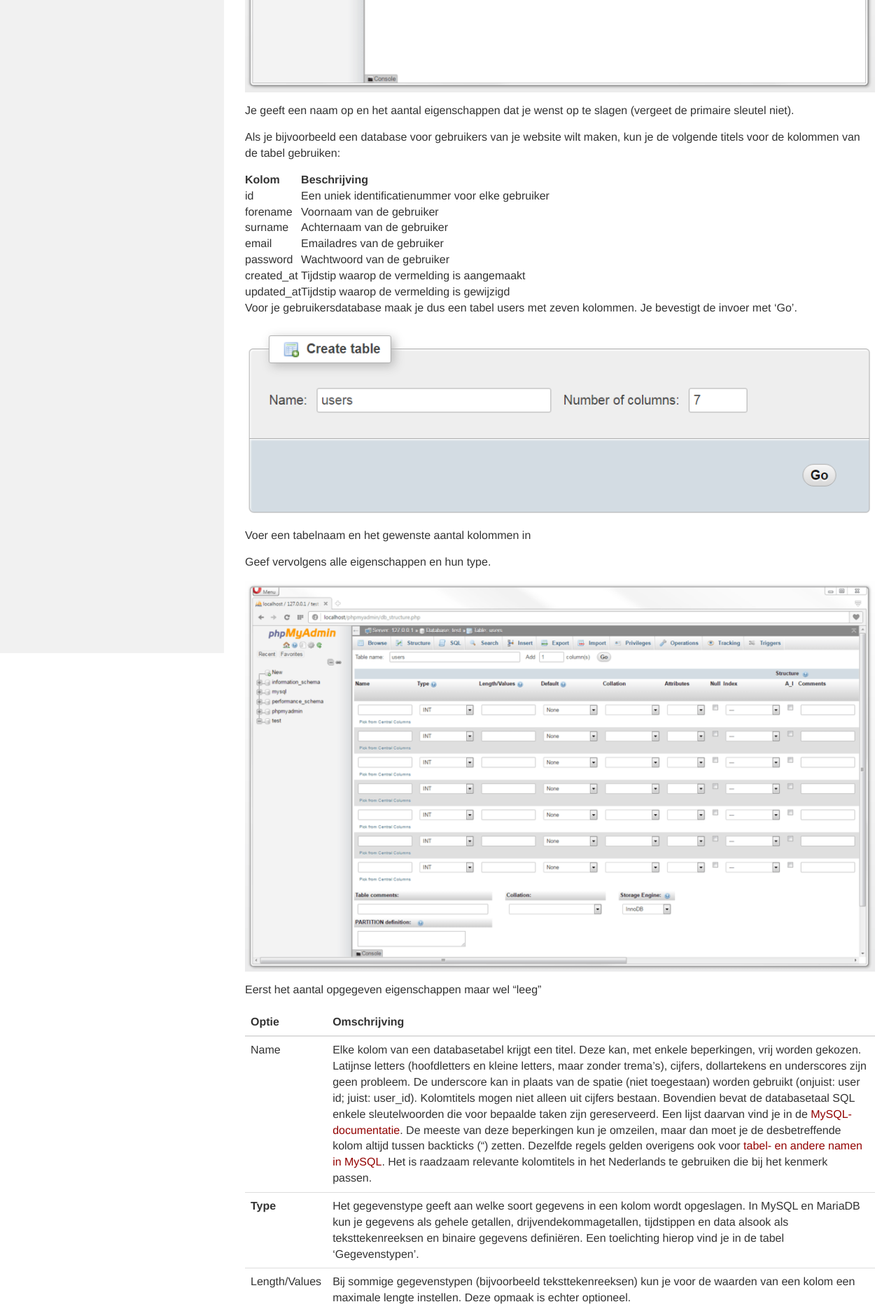
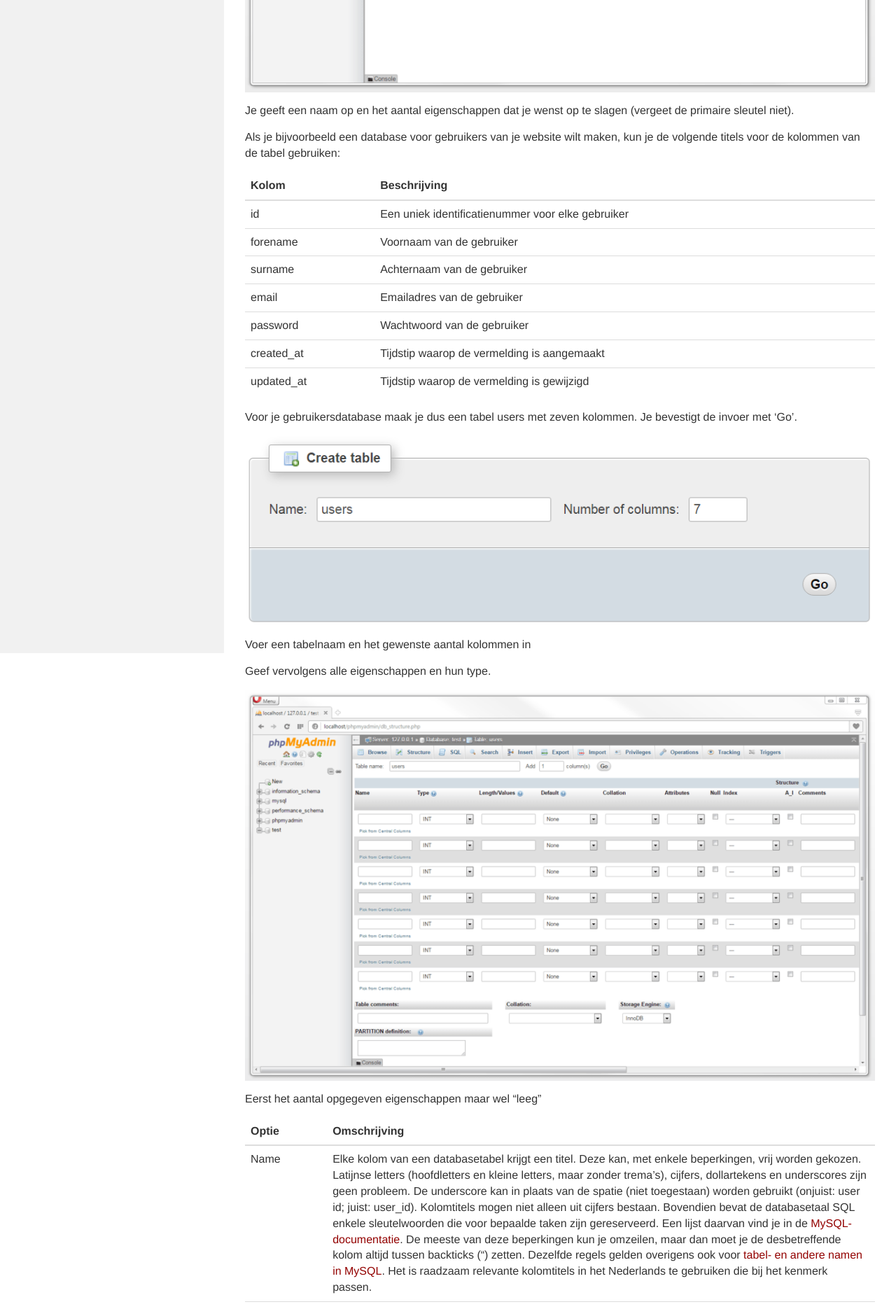
Before and after one commit to Syntra-Brussel/dynamische-webtechnieken, a Jekyll site: the page built from mysql/tabellen-aanmaken.md, in a window 1280 px wide. Shown: the part 567-2437 px from the top of the page at 70% size. Built offline with Jekyll 4.4.1, drawn with Linux system fonts in a browser that asks for light colours; nearby versions of some CDN libraries; a script that is not in the unit is left out.

Commit message:
Update tabellen-aanmaken.md

```diff
--- a/mysql/tabellen-aanmaken.md
+++ b/mysql/tabellen-aanmaken.md
@@ -14,7 +14,7 @@ Je geeft een naam op en het aantal eigenschappen dat je wenst op te slagen (verg
 
 Als je bijvoorbeeld een database voor gebruikers van je website wilt maken, kun je de volgende titels voor de kolommen van de tabel gebruiken:
 
-<table><thead><tr><th>Kolom</th><th>Beschrijving</th></tr></thead><tbody><tr><td>id</td><td>Een uniek identificatienummer voor elke gebruiker</td></tr><tr><td>forename</td><td>Voornaam van de gebruiker</td></tr><tr><td>surname</td><td>Achternaam van de gebruiker</td></tr><tr><td>email</td><td>Emailadres van de gebruiker</td></tr><tr><td>password</td><td>Wachtwoord van de gebruiker</td></tr><tr><td>created_at</td><td>Tijdstip waarop de vermelding is aangemaakt</td></tr><tr><td>updated_at</td><td>Tijdstip waarop de vermelding is gewijzigd</td></tr></tbody></table>
+<table class="table"><thead><tr><th>Kolom</th><th>Beschrijving</th></tr></thead><tbody><tr><td>id</td><td>Een uniek identificatienummer voor elke gebruiker</td></tr><tr><td>forename</td><td>Voornaam van de gebruiker</td></tr><tr><td>surname</td><td>Achternaam van de gebruiker</td></tr><tr><td>email</td><td>Emailadres van de gebruiker</td></tr><tr><td>password</td><td>Wachtwoord van de gebruiker</td></tr><tr><td>created_at</td><td>Tijdstip waarop de vermelding is aangemaakt</td></tr><tr><td>updated_at</td><td>Tijdstip waarop de vermelding is gewijzigd</td></tr></tbody></table>
 
 Voor je gebruikersdatabase maak je dus een tabel users met zeven kolommen. Je bevestigt de invoer met ‘Go’.
 
```
